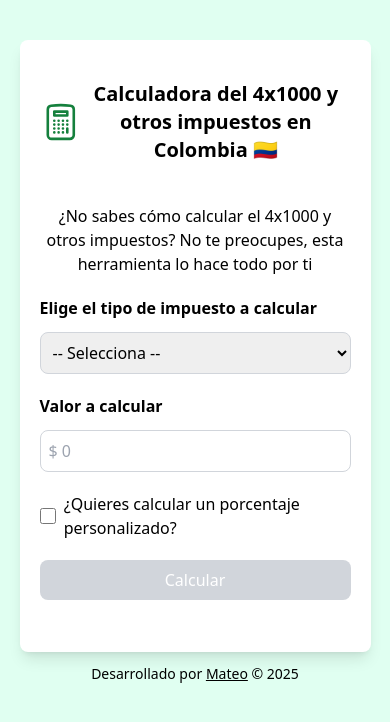
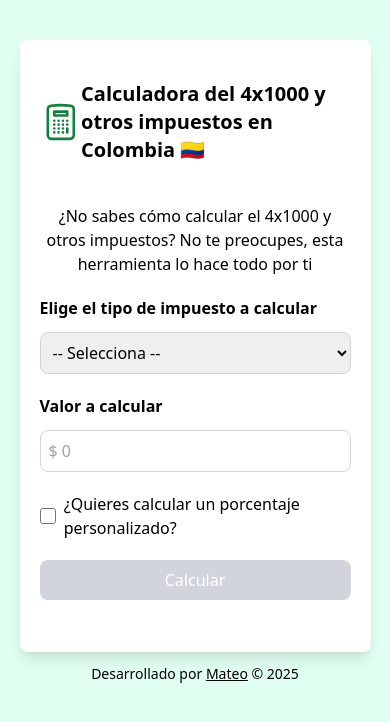
Before and after one commit to mateobetancurb/colombia-taxes-calculator, a React (Vite) app: page / in a window 390 px wide. Shown: the top 722 px of the page. Built offline with nearby package versions, Linux system fonts and the light colour scheme.

Commit message:
Update App.tsx

```diff
--- a/src/App.tsx
+++ b/src/App.tsx
@@ -77,7 +77,7 @@
 							d="M15.75 15.75V18m-7.5-6.75h.008v.008H8.25v-.008Zm0 2.25h.008v.008H8.25V13.5Zm0 2.25h.008v.008H8.25v-.008Zm0 2.25h.008v.008H8.25V18Zm2.498-6.75h.007v.008h-.007v-.008Zm0 2.25h.007v.008h-.007V13.5Zm0 2.25h.007v.008h-.007v-.008Zm0 2.25h.007v.008h-.007V18Zm2.504-6.75h.008v.008h-.008v-.008Zm0 2.25h.008v.008h-.008V13.5Zm0 2.25h.008v.008h-.008v-.008Zm0 2.25h.008v.008h-.008V18Zm2.498-6.75h.008v.008h-.008v-.008Zm0 2.25h.008v.008h-.008V13.5ZM8.25 6h7.5v2.25h-7.5V6ZM12 2.25c-1.892 0-3.758.11-5.593.322C5.307 2.7 4.5 3.65 4.5 4.757V19.5a2.25 2.25 0 0 0 2.25 2.25h10.5a2.25 2.25 0 0 0 2.25-2.25V4.757c0-1.108-.806-2.057-1.907-2.185A48.507 48.507 0 0 0 12 2.25Z"
 						/>
 					</svg>
-					<h1 className="text-xl w-fit font-bold text-center">
+					<h1 className="text-xl w-fit font-bold md:text-center">
 						Calculadora del 4x1000 y otros impuestos en Colombia 🇨🇴
 					</h1>
 				</div>
```
